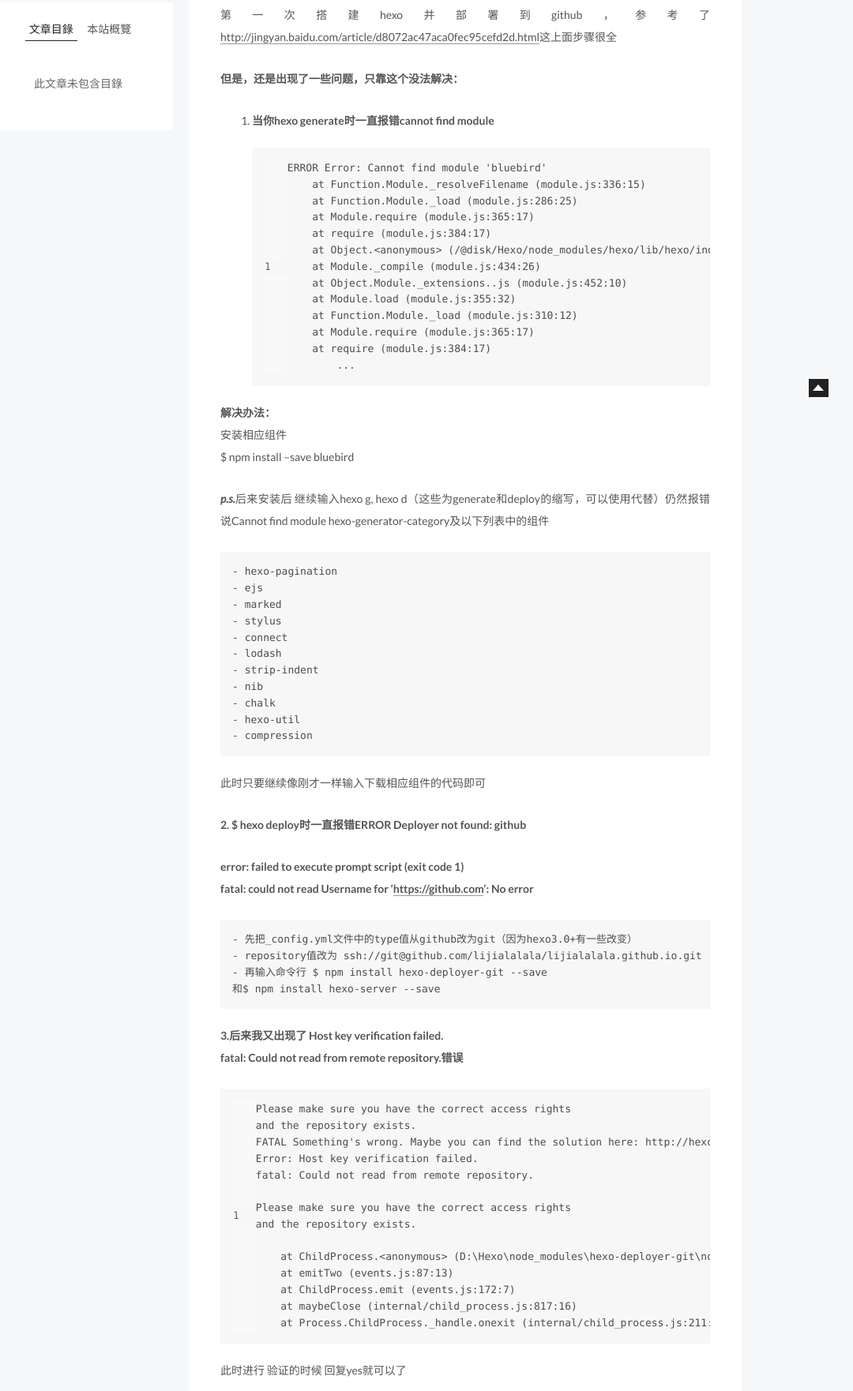
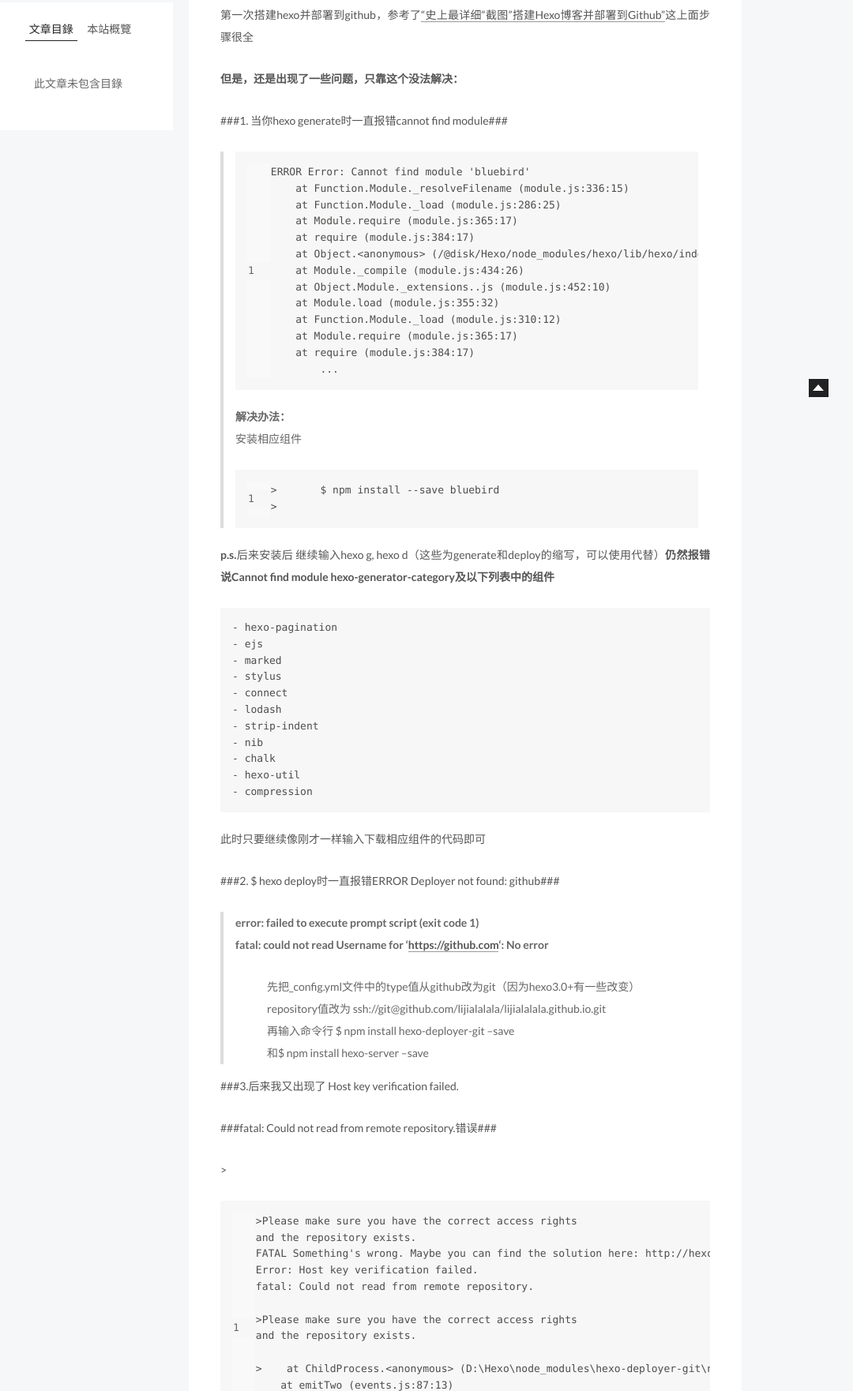
Before and after one commit to lijialalala/lijialalala.github.io, a plain HTML site: page 2016/01/18/hexoxo-usage/index.html in a window 1280 px wide. Shown: the part 257-2019 px from the top of the page at 79% size, without its empty margins (181-1261 px from the left). Drawn offline with Linux system fonts and the light colour scheme.

Commit message:
Site updated: 2016-01-18 20:13:48

```diff
--- a/2016/01/18/hexoxo-usage/index.html
+++ b/2016/01/18/hexoxo-usage/index.html
@@ -57,28 +57,31 @@
 
 
 
-<meta name="description" content="categories: 搭建环境 tags: hexo/node.js
-第一次搭建hexo并部署到github，参考了http://jingyan.baidu.com/article/d8072ac47aca0fec95cefd2d.html这上面步骤很全
+<meta name="description" content="categories: 搭建环境           tags: hexo/node.js
+第一次搭建hexo并部署到github，参考了“史上最详细“截图”搭建Hexo博客并部署到Github”这上面步骤很全
 但是，还是出现了一些问题，只靠这个没法解决：
+###1. 当你hexo generate时一直报错cannot find module###
 
-当你hexo generate时一直报错cannot find module1ERROR Er">
+1ERROR Error: Cannot f">
 <meta property="og:type" content="article">
 <meta property="og:title" content="hexo_usage(个人搭建hexo并部署到github的说明)">
 <meta property="og:url" content="http://yoursite.com/2016/01/18/hexoxo-usage/index.html">
 <meta property="og:site_name" content="Psychola">
-<meta property="og:description" content="categories: 搭建环境 tags: hexo/node.js
-第一次搭建hexo并部署到github，参考了http://jingyan.baidu.com/article/d8072ac47aca0fec95cefd2d.html这上面步骤很全
+<meta property="og:description" content="categories: 搭建环境           tags: hexo/node.js
+第一次搭建hexo并部署到github，参考了“史上最详细“截图”搭建Hexo博客并部署到Github”这上面步骤很全
 但是，还是出现了一些问题，只靠这个没法解决：
+###1. 当你hexo generate时一直报错cannot find module###
 
-当你hexo generate时一直报错cannot find module1ERROR Er">
-<meta property="og:updated_time" content="2016-01-18T11:40:21.118Z">
+1ERROR Error: Cannot f">
+<meta property="og:updated_time" content="2016-01-18T12:12:36.504Z">
 <meta name="twitter:card" content="summary">
 <meta name="twitter:title" content="hexo_usage(个人搭建hexo并部署到github的说明)">
-<meta name="twitter:description" content="categories: 搭建环境 tags: hexo/node.js
-第一次搭建hexo并部署到github，参考了http://jingyan.baidu.com/article/d8072ac47aca0fec95cefd2d.html这上面步骤很全
+<meta name="twitter:description" content="categories: 搭建环境           tags: hexo/node.js
+第一次搭建hexo并部署到github，参考了“史上最详细“截图”搭建Hexo博客并部署到Github”这上面步骤很全
 但是，还是出现了一些问题，只靠这个没法解决：
+###1. 当你hexo generate时一直报错cannot find module###
 
-当你hexo generate时一直报错cannot find module1ERROR Er">
+1ERROR Error: Cannot f">
 
 
 
@@ -228,7 +231,7 @@
               <i class="fa fa-calendar-o"></i>
             </span>
             <span class="post-meta-item-text">發表於</span>
-            <time itemprop="dateCreated" datetime="2016-01-18T19:40:21+08:00" content="2016-01-18">
+            <time itemprop="dateCreated" datetime="2016-01-18T20:12:36+08:00" content="2016-01-18">
               2016-01-18
             </time>
           </span>
@@ -254,15 +257,16 @@
 
 
 
-        <p>categories: 搭建环境 tags: hexo/node.js</p>
-<p>第一次搭建hexo并部署到github，参考了<a href="http://jingyan.baidu.com/article/d8072ac47aca0fec95cefd2d.html" title="史上最详细“截图”搭建Hexo博客并部署到Github" target="_blank" rel="external">http://jingyan.baidu.com/article/d8072ac47aca0fec95cefd2d.html</a>这上面步骤很全</p>
+        <p>categories: 搭建环境           tags: hexo/node.js</p>
+<p>第一次搭建hexo并部署到github，参考了<a href="http://jingyan.baidu.com/article/d8072ac47aca0fec95cefd2d.html%5D%28http://jingyan.baidu.com/article/d8072ac47aca0fec95cefd2d.html" target="_blank" rel="external">“史上最详细“截图”搭建Hexo博客并部署到Github”</a>这上面步骤很全</p>
 <p><strong>但是，还是出现了一些问题，只靠这个没法解决：</strong></p>
-<ol>
-<li><strong>当你hexo generate时一直报错cannot find module</strong><figure class="highlight"><table><tr><td class="gutter"><pre><span class="line">1</span><br></pre></td><td class="code"><pre><span class="line">ERROR Error: Cannot find module &#39;bluebird&#39;&#10;    at Function.Module._resolveFilename (module.js:336:15)&#10;    at Function.Module._load (module.js:286:25)&#10;    at Module.require (module.js:365:17)&#10;    at require (module.js:384:17)&#10;    at Object.&#60;anonymous&#62; (D:\Hexo\node_modules\hexo\lib\hexo\index.js         :3:15)&#10;    at Module._compile (module.js:434:26)&#10;    at Object.Module._extensions..js (module.js:452:10)&#10;    at Module.load (module.js:355:32)&#10;    at Function.Module._load (module.js:310:12)&#10;    at Module.require (module.js:365:17)&#10;    at require (module.js:384:17)&#10;&#9;...</span><br></pre></td></tr></table></figure>
-</li>
-</ol>
-<p><strong>解决办法：</strong><br>    安装相应组件<br>    $ npm install –save bluebird</p>
-<p><strong><em>p.s.</em></strong>后来安装后 继续输入hexo g, hexo d（这些为generate和deploy的缩写，可以使用代替）仍然报错说Cannot find module hexo-generator-category及以下列表中的组件</p>
+<p>###1. 当你hexo generate时一直报错cannot find module###</p>
+<blockquote>
+<figure class="highlight"><table><tr><td class="gutter"><pre><span class="line">1</span><br></pre></td><td class="code"><pre><span class="line">ERROR Error: Cannot find module &#39;bluebird&#39;&#10;    at Function.Module._resolveFilename (module.js:336:15)&#10;    at Function.Module._load (module.js:286:25)&#10;    at Module.require (module.js:365:17)&#10;    at require (module.js:384:17)&#10;    at Object.&#60;anonymous&#62; (D:\Hexo\node_modules\hexo\lib\hexo\index.js         :3:15)&#10;    at Module._compile (module.js:434:26)&#10;    at Object.Module._extensions..js (module.js:452:10)&#10;    at Module.load (module.js:355:32)&#10;    at Function.Module._load (module.js:310:12)&#10;    at Module.require (module.js:365:17)&#10;    at require (module.js:384:17)&#10;&#9;...</span><br></pre></td></tr></table></figure>
+<p><strong>解决办法：</strong><br>安装相应组件</p>
+<figure class="highlight"><table><tr><td class="gutter"><pre><span class="line">1</span><br></pre></td><td class="code"><pre><span class="line">&#62;&#9;$ npm install --save bluebird&#10;&#62;</span><br></pre></td></tr></table></figure>
+</blockquote>
+<p><strong>p.s.</strong>后来安装后 继续输入hexo g, hexo d（这些为generate和deploy的缩写，可以使用代替）<strong>仍然报错说Cannot find module hexo-generator-category及以下列表中的组件</strong></p>
 <pre><code>- hexo-pagination
 - ejs
 - marked
@@ -275,16 +279,20 @@
 - hexo-util
 - compression
 </code></pre><p>此时只要继续像刚才一样输入下载相应组件的代码即可</p>
-<p><strong>2.  $ hexo deploy时一直报错ERROR Deployer not found: github</strong></p>
+<p>###2.  $ hexo deploy时一直报错ERROR Deployer not found: github###</p>
+<blockquote>
 <p><strong>error: failed to execute prompt script (exit code 1)<br>fatal: could not read Username for ‘<a href="https://github.com" target="_blank" rel="external">https://github.com</a>‘: No error</strong></p>
-<pre><code>- 先把_config.yml文件中的type值从github改为git（因为hexo3.0+有一些改变）
-- repository值改为 ssh://git@github.com/lijialalala/lijialalala.github.io.git
-- 再输入命令行 $ npm install hexo-deployer-git --save
-和$ npm install hexo-server --save
-</code></pre><p><strong>3.后来我又出现了 Host key verification failed.<br>fatal: Could not read from remote repository.错误</strong></p>
-<figure class="highlight"><table><tr><td class="gutter"><pre><span class="line">1</span><br></pre></td><td class="code"><pre><span class="line">Please make sure you have the correct access rights&#10;and the repository exists.&#10;FATAL Something&#39;s wrong. Maybe you can find the solution here: http://hexo.io/docs/troubleshooting.html&#10;Error: Host key verification failed.&#10;fatal: Could not read from remote repository.&#10;&#10;Please make sure you have the correct access rights&#10;and the repository exists.&#10;&#10;    at ChildProcess.&#60;anonymous&#62; (D:\Hexo\node_modules\hexo-deployer-git\node_modules\hexo-util\lib\spawn.js:42:17)&#10;    at emitTwo (events.js:87:13)&#10;    at ChildProcess.emit (events.js:172:7)&#10;    at maybeClose (internal/child_process.js:817:16)&#10;    at Process.ChildProcess._handle.onexit (internal/child_process.js:211:5)</span><br></pre></td></tr></table></figure>
-<p>此时进行 验证的时候 回复yes就可以了</p>
-<figure class="highlight"><table><tr><td class="gutter"><pre><span class="line">1</span><br></pre></td><td class="code"><pre><span class="line">Administrator@USER-20140708CY MINGW64 /d/Hexo&#10;$ ssh git@github.com&#10;&#10;The authenticity of host &#39;github.com (192.30.252.129)&#39; can&#39;t be established.&#10;RSA key fingerprint is SHA256:nThbg6kXUpJWGl7E1IGOCspRomTxdCARLviKw6E5SY8.&#10;Are you sure you want to continue connecting (yes/no)?** yes**&#10;Warning: Permanently added &#39;github.com,192.30.252.129&#39; (RSA) to the list of known hosts.&#10;PTY allocation request failed on channel 0&#10;Hi lijialalala! You&#39;ve successfully authenticated, but GitHub does not provide shell access.&#10;Connection to github.com closed.</span><br></pre></td></tr></table></figure>
+<ul>
+<li>先把_config.yml文件中的type值从github改为git（因为hexo3.0+有一些改变）</li>
+<li>repository值改为 ssh://git@github.com/lijialalala/lijialalala.github.io.git</li>
+<li>再输入命令行 $ npm install hexo-deployer-git –save<br>和$ npm install hexo-server –save</li>
+</ul>
+</blockquote>
+<p>###3.后来我又出现了 Host key verification failed.</p>
+<p>###fatal: Could not read from remote repository.错误###</p>
+<p>&gt;<br><figure class="highlight"><table><tr><td class="gutter"><pre><span class="line">1</span><br></pre></td><td class="code"><pre><span class="line">&#62;Please make sure you have the correct access rights&#10;and the repository exists.&#10;FATAL Something&#39;s wrong. Maybe you can find the solution here: http://hexo.io/docs/troubleshooting.html&#10;Error: Host key verification failed.&#10;fatal: Could not read from remote repository.&#10;&#10;&#62;Please make sure you have the correct access rights&#10;and the repository exists.&#10;&#10;&#62;    at ChildProcess.&#60;anonymous&#62; (D:\Hexo\node_modules\hexo-deployer-git\node_modules\hexo-util\lib\spawn.js:42:17)&#10;    at emitTwo (events.js:87:13)&#10;    at ChildProcess.emit (events.js:172:7)&#10;    at maybeClose (internal/child_process.js:817:16)&#10;    at Process.ChildProcess._handle.onexit (internal/child_process.js:211:5)</span><br></pre></td></tr></table></figure></p>
+<p>此时进行 <strong>验证的时候 回复yes</strong>就可以了</p>
+<p>&gt;<br><figure class="highlight"><table><tr><td class="gutter"><pre><span class="line">1</span><br></pre></td><td class="code"><pre><span class="line">Administrator@USER-20140708CY MINGW64 /d/Hexo&#10;$ ssh git@github.com&#10;&#10;&#62;The authenticity of host &#39;github.com (192.30.252.129)&#39; can&#39;t be established.&#10;RSA key fingerprint is SHA256:nThbg6kXUpJWGl7E1IGOCspRomTxdCARLviKw6E5SY8.&#10;Are you sure you want to continue connecting (yes/no)?** yes**&#10;Warning: Permanently added &#39;github.com,192.30.252.129&#39; (RSA) to the list of known hosts.&#10;PTY allocation request failed on channel 0&#10;Hi lijialalala! You&#39;ve successfully authenticated, but GitHub does not provide shell access.&#10;Connection to github.com closed.</span><br></pre></td></tr></table></figure></p>
 <p>最后就成功了，这仅是个人经验，如有错误请指出我会更改的。</p>
 
 
```
Also changed, not shown: archives/2016/01/index.html (+1 -1 lines), archives/2016/index.html (+1 -1 lines), archives/index.html (+1 -1 lines), index.html (+23 -27 lines).
